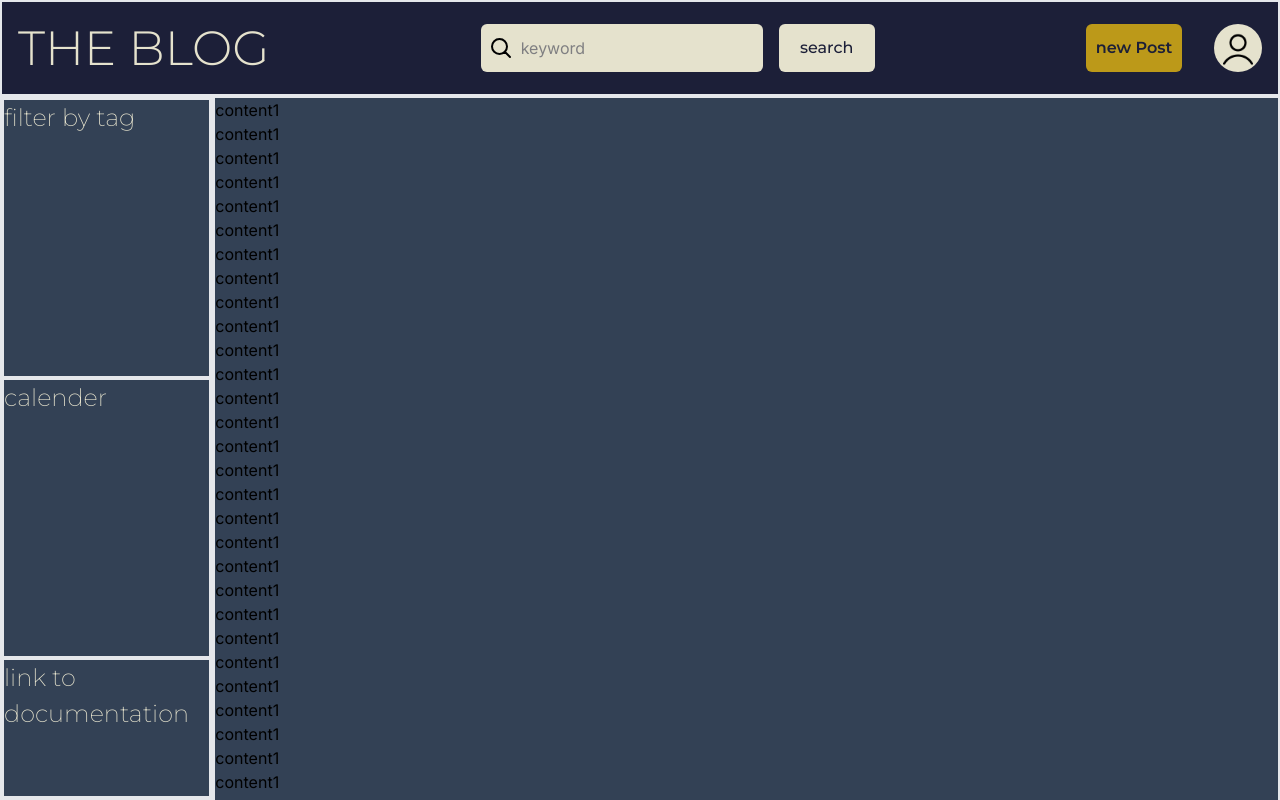
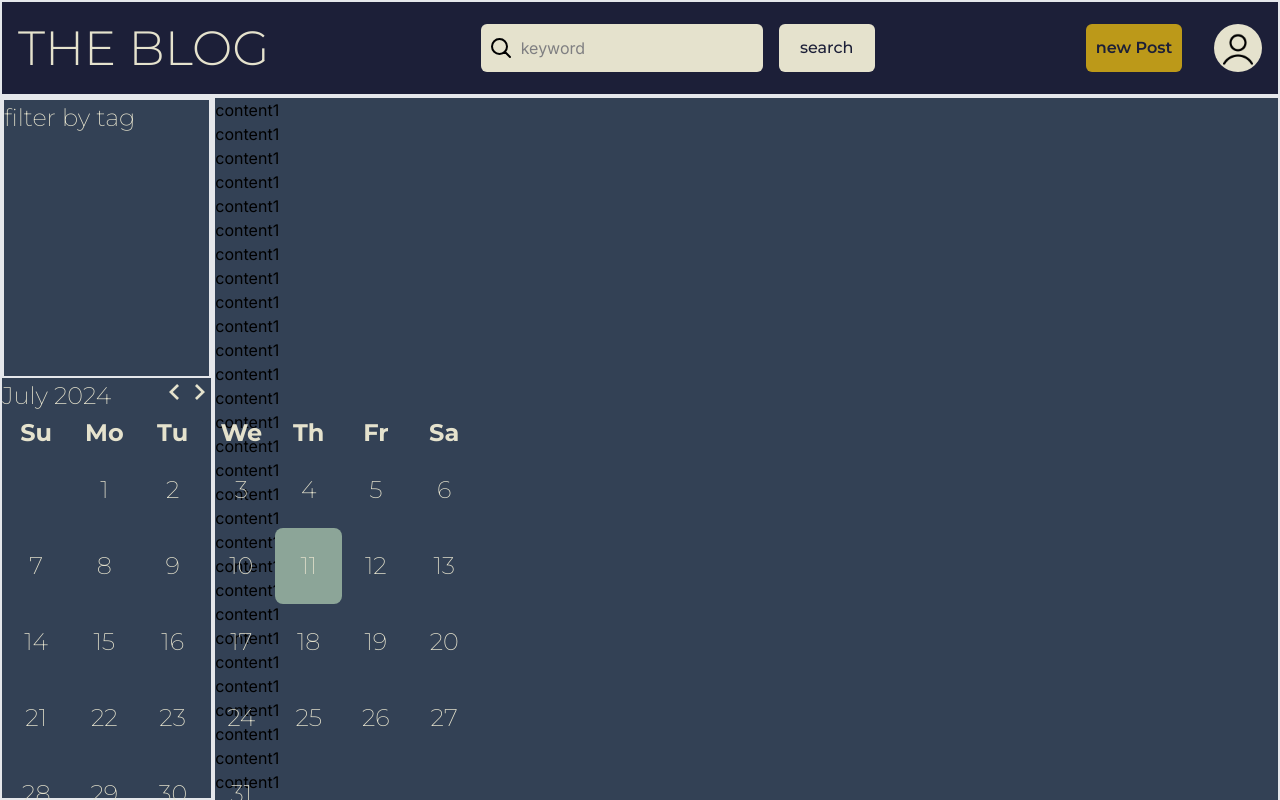
Before and after one commit to ShoeheyOt/my-blog, a Next.js app: page /blog in a window 1280 px wide. Shown: the top 800 px of the page. Built offline with nearby package versions, Linux system fonts and the light colour scheme.

Commit message:
add daypicker component

```diff
--- a/src/components/parts/Aside.tsx
+++ b/src/components/parts/Aside.tsx
@@ -1,8 +1,10 @@
+import { Calender } from "@/features/Calender";
+
 export const Aside = () => {
   return (
     <aside className="font-montserrat text-primary text-D_text font-extralight fixed border-2 w-1/6 h-[calc(100%-6rem)]">
       <div className="h-2/5 border-2">filter by tag</div>
-      <div className="h-2/5 border-2">calender</div>
+      <Calender />
       <div className="h-1/5 border-2">link to documentation</div>
     </aside>
   );
--- /dev/null
+++ b/src/features/Calender.tsx
@@ -0,0 +1,24 @@
+"use client";
+import { useState } from "react";
+import { DayPicker, getDefaultClassNames } from "react-day-picker";
+
+export const Calender = () => {
+  const [selected, setSelected] = useState<Date | undefined>();
+  const defaultClass = getDefaultClassNames();
+
+  return (
+    <DayPicker
+      mode="single"
+      selected={selected}
+      onSelect={setSelected}
+      classNames={{
+        today: "bg-info rounded-lg",
+        selected: "bg-primary rounded-lg text-secondary",
+        day: `${defaultClass.day} p-5 text-center`,
+        months: "relative",
+        nav: "absolute top-0 right-0",
+        chevron: "fill-primary",
+      }}
+    />
+  );
+};
```
